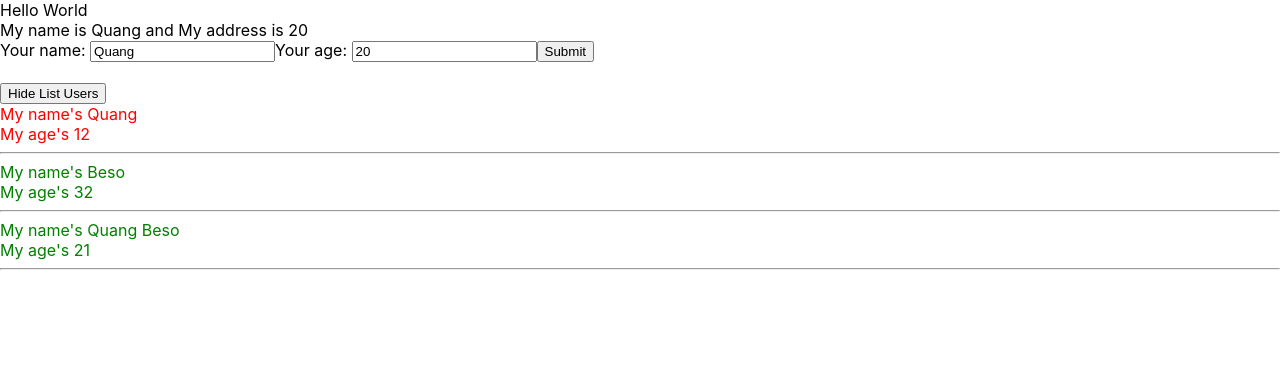
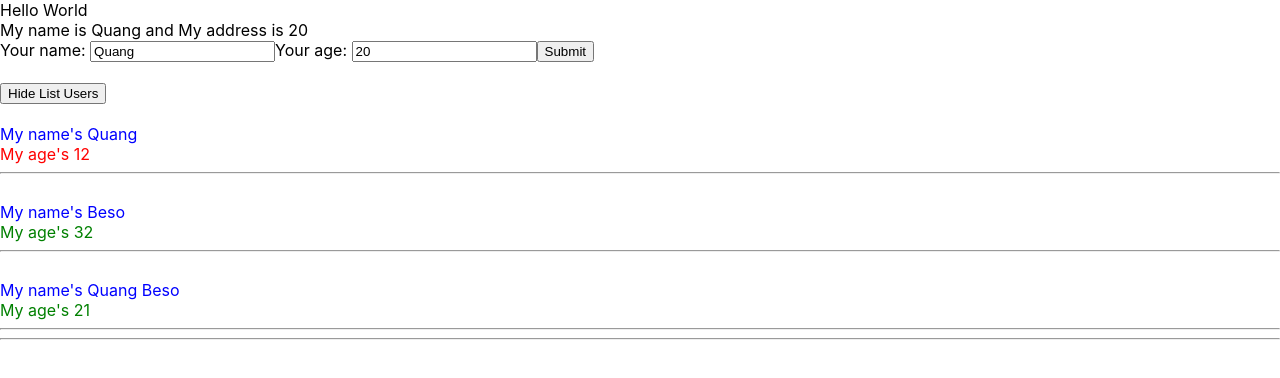
Before and after one commit to quangnd1601/demo-reactjs, a React (Create React App) app: page / in a window 1280 px wide. Shown: the top 378 px of the page. Built offline with nearby package versions, Linux system fonts and the light colour scheme.

Commit message:
video 27 - sass

```diff
--- a/package.json
+++ b/package.json
@@ -13,6 +13,7 @@
     "redux": "4.2.0",
     "redux-devtools-extension": "2.13.9",
     "redux-thunk": "2.4.1",
+    "sass": "1.53.0",
     "web-vitals": "2.1.4"
   },
   "scripts": {
--- a/src/App.js
+++ b/src/App.js
@@ -1,5 +1,5 @@
 import logo from "./logo.svg";
-import "./App.css";
+import "./App.scss";
 import { useDispatch, useSelector } from "react-redux";
 import { increaseCounter, decreaseCounter } from "./redux/action/counterAction";
 //=================================================
--- a/src/App.css
+++ b/src/App.scss
@@ -1,9 +1,3 @@
-.green {
-  color: green;
-}
-.red {
-  color: red;
-}
 body {
   margin: 0;
   font-family:
--- a/src/components/UserInfo.js
+++ b/src/components/AddUserInfo.js
@@ -1,5 +1,5 @@
 import React from "react";
-class UserInfo extends React.Component {
+class AddUserInfo extends React.Component {
   state = {
     name: "Quang",
     address: "TP.HCM",
@@ -18,8 +18,14 @@ class UserInfo extends React.Component {
   };
   handleOnSubmit = (event) => {
     event.preventDefault();
-    console.log(this.state);
+    this.props.handleAddNew({
+      id: Math.floor(Math.random() * 100000 + 100) + "random",
+      name: this.state.name,
+      age: this.state.age,
+    });
   };
+  // ====== Add New =====
+
   render() {
     return (
       <div>
@@ -44,4 +50,4 @@ class UserInfo extends React.Component {
   }
 }
 
-export default UserInfo;
+export default AddUserInfo;
--- a/src/components/DisplayInfo.js
+++ b/src/components/DisplayInfo.js
@@ -1,5 +1,5 @@
 import React from "react";
-
+import "./DisplayInfo.scss";
 class DisplayInfo extends React.Component {
   state = {
     isShowListUser: true,
@@ -12,7 +12,7 @@ class DisplayInfo extends React.Component {
   render() {
     const { listUsers } = this.props;
     return (
-      <div>
+      <div className="display-info-container">
         <button onClick={() => this.handleShowHide()}>
           {this.state.isShowListUser === true
             ? "Hide List Users"
@@ -23,7 +23,9 @@ class DisplayInfo extends React.Component {
             {listUsers.map((user) => {
               return (
                 <div key={user.id} className={+user.age > 18 ? "green" : "red"}>
-                  <div>My name's {user.name}</div>
+                  <div style={{ color: "blue", paddingTop: "20px" }}>
+                    My name's {user.name}
+                  </div>
                   <div>My age's {user.age}</div>
                   <hr />
                 </div>
@@ -34,24 +36,5 @@ class DisplayInfo extends React.Component {
       </div>
     );
   }
-
-  // render() {
-  //   console.log(this.props);
-  //   const { listUsers } = this.props; // Object
-  //   // props => viết tắt properties (tài sản)
-  //   return (
-  //     <div>
-  //       {listUsers.map((user) => {
-  //         return (
-  //           <div key={user.id}>
-  //             <div>My name's {user.name}</div>
-  //             <div>My age's {user.age}</div>
-  //             <hr />
-  //           </div>
-  //         );
-  //       })}
-  //     </div>
-  //   );
-  // }
 }
 export default DisplayInfo;
--- /dev/null
+++ b/src/components/DisplayInfo.scss
@@ -0,0 +1,8 @@
+.display-info-container {
+  .green {
+    color: green;
+  }
+  .red {
+    color: rgb(255, 0, 0);
+  }
+}
--- a/src/components/MyComponent.js
+++ b/src/components/MyComponent.js
@@ -3,7 +3,7 @@
 
 import { type } from "@testing-library/user-event/dist/type";
 import React from "react";
-import UserInfo from "./UserInfo";
+import AddUserInfo from "./AddUserInfo";
 import DisplayInfo from "./DisplayInfo";
 class MyComponent extends React.Component {
   state = {
@@ -13,14 +13,20 @@ class MyComponent extends React.Component {
       { id: 3, name: "Quang Beso", age: "21" },
     ],
   };
+  handleAddNew = (userObj) => {
+    this.setState({ listUsers: [userObj, ...this.state.listUsers] });
+    console.log(userObj);
+  };
+
   // JSX: chỉ trả về 1 phần tử thôi
   render() {
     // DRY: don't repeat yourself
     return (
       <div>
-        <UserInfo></UserInfo>
+        <AddUserInfo handleAddNew={this.handleAddNew}></AddUserInfo>
         <br />
         <DisplayInfo listUsers={this.state.listUsers}></DisplayInfo>
+        <hr />
       </div>
     );
   }
```
Also changed, not shown: 1 other file (tests, documents, lock files or other folders).
